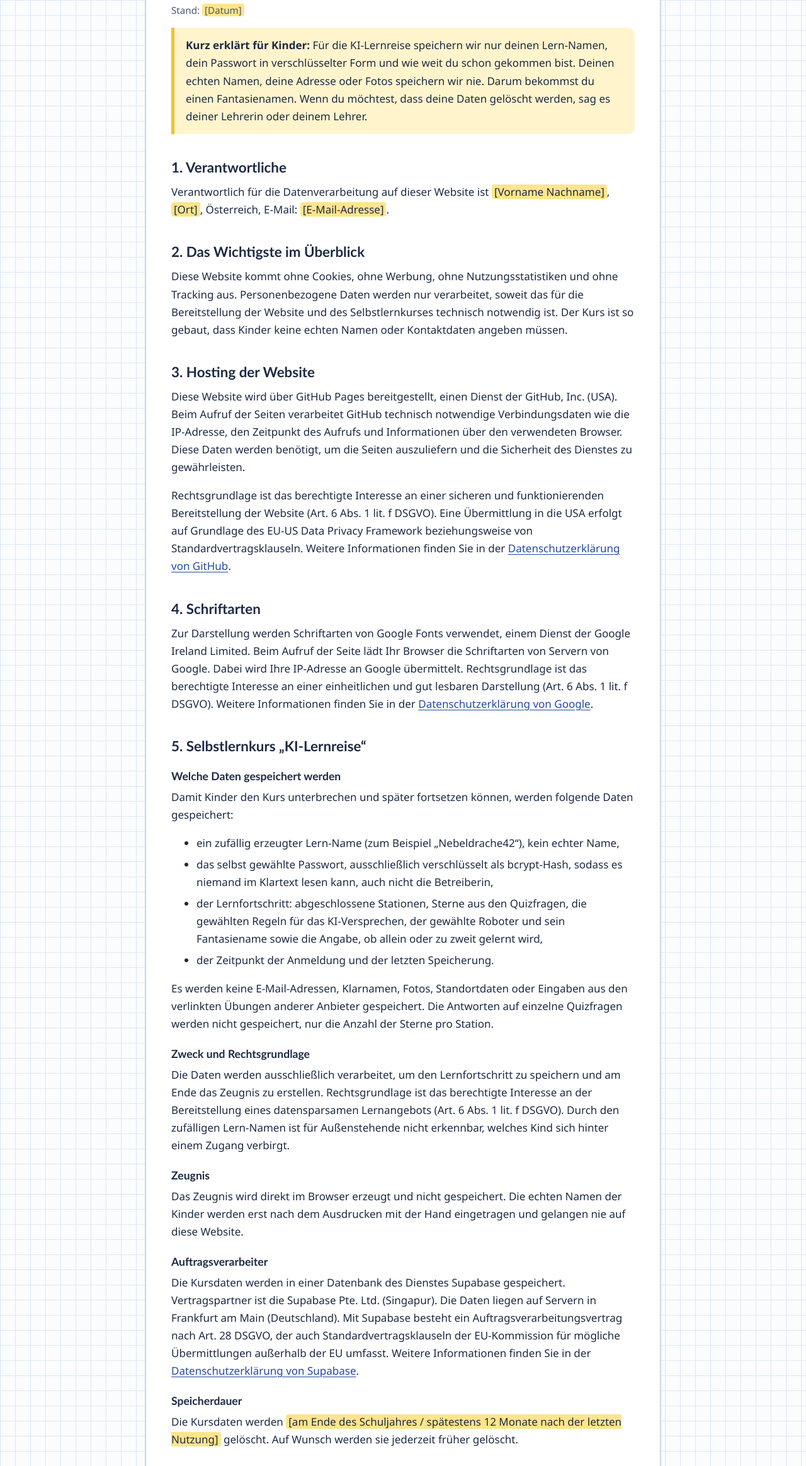
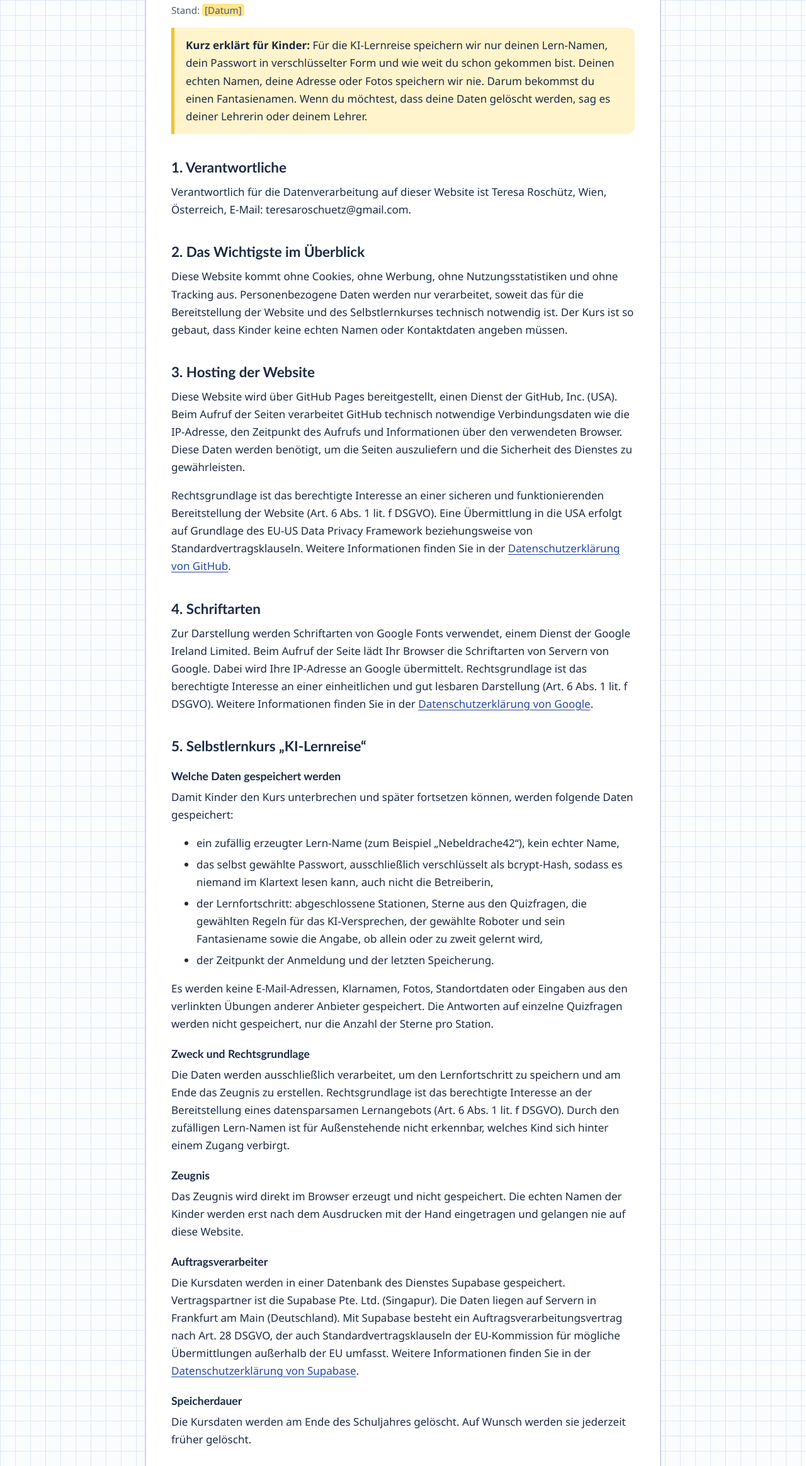
Before and after one commit to teresaroschuetz-maker/KI-Werkstatt, a plain HTML site: page datenschutz.html in a window 1280 px wide. Shown: the part 216-2544 px from the top of the page at 63% size. Drawn offline with Linux system fonts and the light colour scheme.

Commit message:
Update data processing information in datenschutz.html

```diff
--- a/datenschutz.html
+++ b/datenschutz.html
@@ -80,7 +80,7 @@ footer{padding:24px 0 48px;text-align:center;font-size:.95rem;color:var(--ink-so
       </div>
 
       <h2>1. Verantwortliche</h2>
-      <p>Verantwortlich für die Datenverarbeitung auf dieser Website ist <mark>[Vorname Nachname]</mark>, <mark>[Ort]</mark>, Österreich, E-Mail: <mark>[E-Mail-Adresse]</mark>.</p>
+      <p>Verantwortlich für die Datenverarbeitung auf dieser Website ist Teresa Roschütz, Wien, Österreich, E-Mail: teresaroschuetz@gmail.com.</p>
 
       <h2>2. Das Wichtigste im Überblick</h2>
       <p>Diese Website kommt ohne Cookies, ohne Werbung, ohne Nutzungsstatistiken und ohne Tracking aus. Personenbezogene Daten werden nur verarbeitet, soweit das für die Bereitstellung der Website und des Selbstlernkurses technisch notwendig ist. Der Kurs ist so gebaut, dass Kinder keine echten Namen oder Kontaktdaten angeben müssen.</p>
@@ -113,7 +113,7 @@ footer{padding:24px 0 48px;text-align:center;font-size:.95rem;color:var(--ink-so
       <p>Die Kursdaten werden in einer Datenbank des Dienstes Supabase gespeichert. Vertragspartner ist die Supabase Pte. Ltd. (Singapur). Die Daten liegen auf Servern in Frankfurt am Main (Deutschland). Mit Supabase besteht ein Auftragsverarbeitungsvertrag nach Art. 28 DSGVO, der auch Standardvertragsklauseln der EU-Kommission für mögliche Übermittlungen außerhalb der EU umfasst. Weitere Informationen finden Sie in der <a href="https://supabase.com/privacy" target="_blank" rel="noopener">Datenschutzerklärung von Supabase</a>.</p>
 
       <h3>Speicherdauer</h3>
-      <p>Die Kursdaten werden <mark>[am Ende des Schuljahres / spätestens 12 Monate nach der letzten Nutzung]</mark> gelöscht. Auf Wunsch werden sie jederzeit früher gelöscht.</p>
+      <p>Die Kursdaten werden am Ende des Schuljahres gelöscht. Auf Wunsch werden sie jederzeit früher gelöscht.</p>
 
       <h2>6. Speicherung im Browser</h2>
       <p>Damit ein Kind nach dem Neuladen der Seite nicht erneut angemeldet werden muss, werden Lern-Name und Passwort im Sitzungsspeicher des Browsers (sessionStorage) abgelegt. Dieser Speicher wird automatisch geleert, wenn der Browser-Tab geschlossen wird oder das Kind auf „Pause machen“ klickt. Es handelt sich nicht um Cookies, und die Daten werden nicht an Dritte weitergegeben. Rechtsgrundlage ist § 165 Abs. 3 Telekommunikationsgesetz 2021, da die Speicherung für den ausdrücklich gewünschten Dienst unbedingt erforderlich ist.</p>
```
